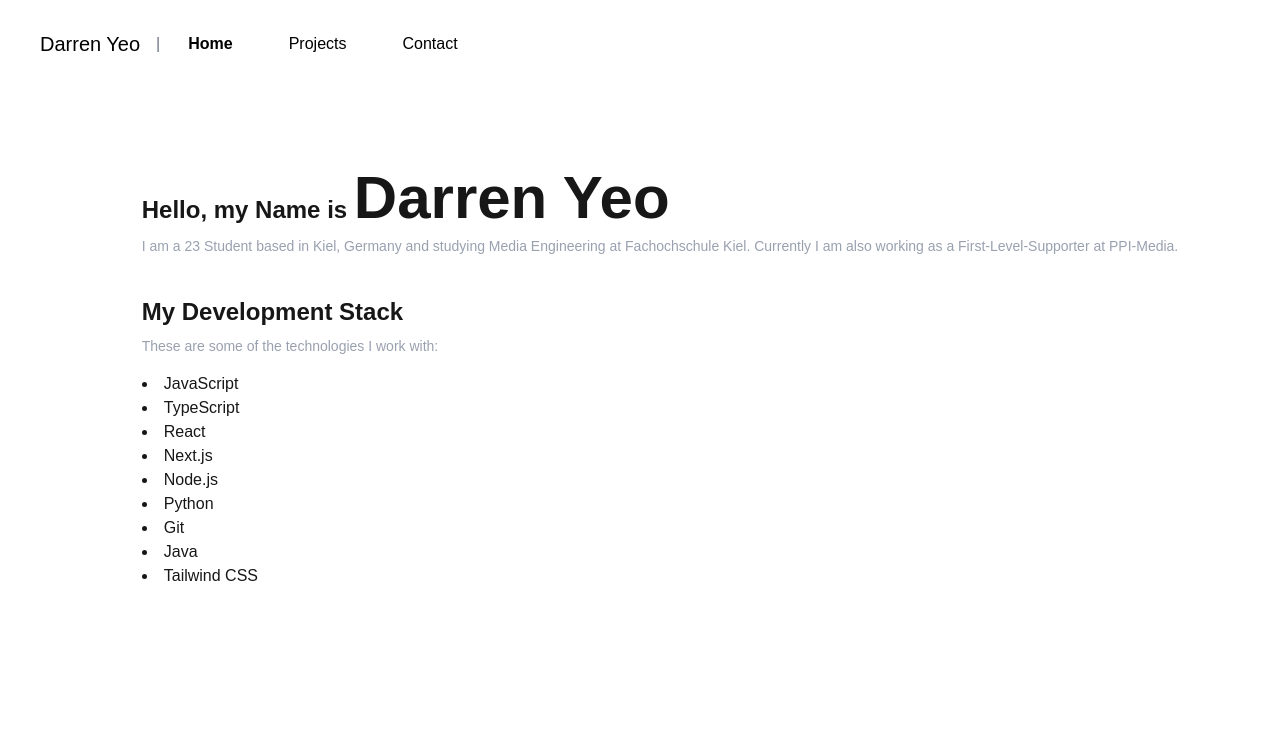
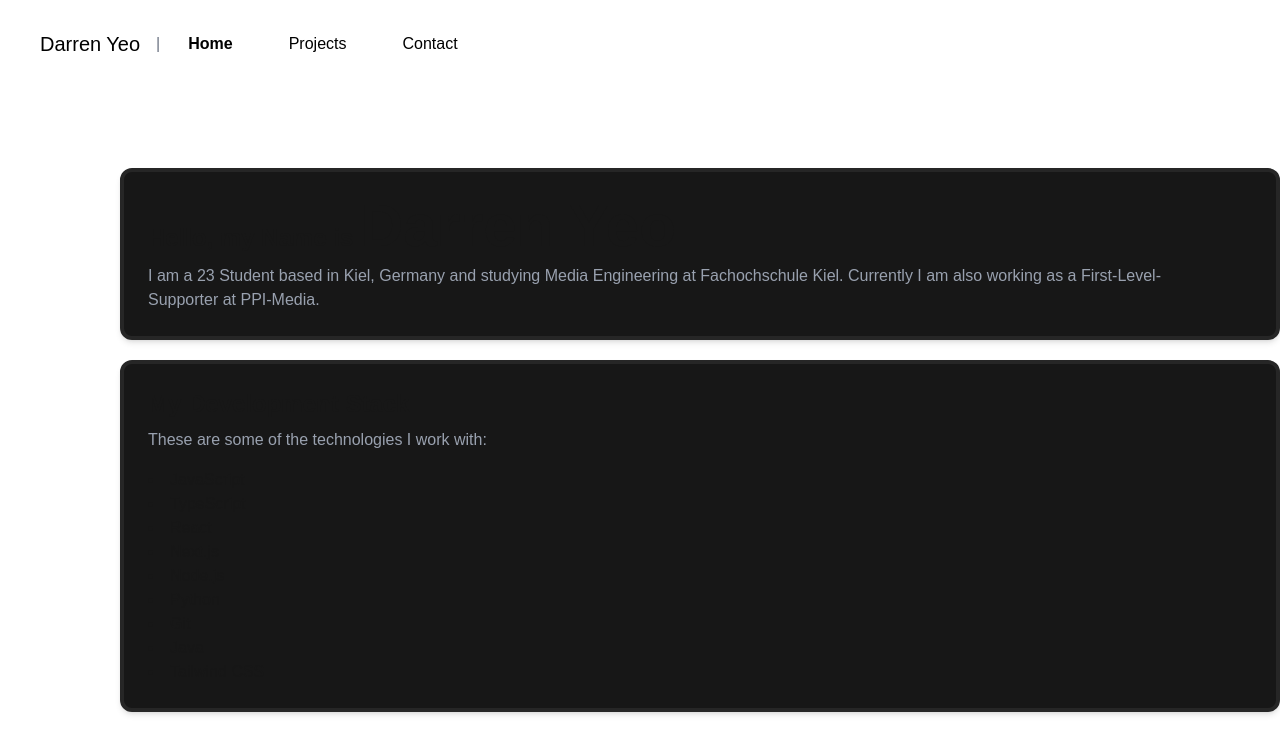
Before and after one commit to darrenyeo245/myPortfolio, a Next.js app: page / in a window 1280 px wide. Shown: the top 754 px of the page. Built offline with nearby package versions, Linux system fonts and the light colour scheme.

Commit message:
chore: add box

```diff
--- a/app/page.tsx
+++ b/app/page.tsx
@@ -9,12 +9,14 @@ export default function Home() {
   return (
     <main className="flex min-h-screen flex-col items-center  ml-20 ">
         <div className="text-left">
+            <div className="border-4 border-neutral-800 rounded-xl p-6 shadow-md bg-neutral-900">
       <h1 className="text-2xl font-bold">Hello, my Name is <span className="text-6xl font-bold">Darren Yeo</span></h1>
-        <p className="text-sm text-gray-400 mt-2 mr-20">I am a {getAge()} Student based in Kiel, Germany and studying Media Engineering at
+        <p className="text-m text-gray-400 mt-2 mr-20">I am a {getAge()} Student based in Kiel, Germany and studying Media Engineering at
             Fachochschule Kiel. Currently I am also working as a First-Level-Supporter at PPI-Media.</p>
-
-          <h1 className="mt-10 text-2xl font-bold">My Development Stack</h1>
-          <p className="text-sm text-gray-400 mt-2"> These are some of the technologies I work with:</p>
+            </div>
+            <div className="border-4 border-neutral-800  rounded-xl p-6 shadow-md bg-neutral-900 mt-5">
+          <h1 className=" text-2xl font-bold">My Development Stack</h1>
+          <p className="text-m text-gray-400 mt-2"> These are some of the technologies I work with:</p>
           <ul className="list-disc list-inside mt-4">
               <li>JavaScript</li>
               <li>TypeScript</li>
@@ -26,6 +28,7 @@ export default function Home() {
               <li>Java</li>
               <li>Tailwind CSS</li>
           </ul>
+            </div>
         </div>
     </main>
   );
```
